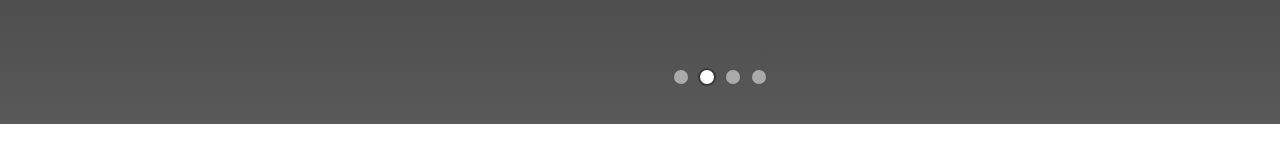
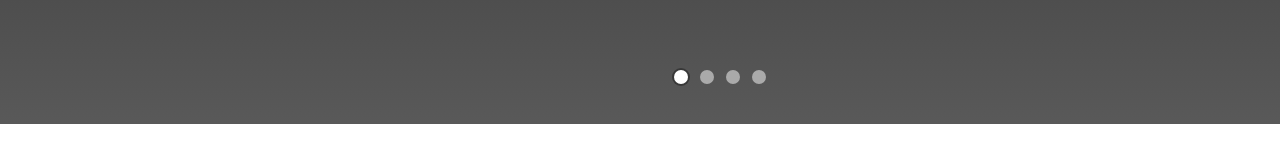
Before and after one commit to Cragbasi/my_portfolio, a React (Vite) app: page /#/ in a window 1280 px wide. Shown: the part 1547-1707 px from the top of the page. Built offline with nearby package versions, Linux system fonts and the light colour scheme.

Commit message:
work in progress

```diff
--- a/src/components/About.jsx
+++ b/src/components/About.jsx
@@ -9,7 +9,7 @@ function About({}) {
   useEffect(() => {
     const timer = setTimeout(() => {
       setCurrent((prev) => (prev + 1) % slides.length);
-    }, 1000);
+    }, 10000);
     return () => clearTimeout(timer);
   }, [current]);
   return (
--- a/src/components/Main.jsx
+++ b/src/components/Main.jsx
@@ -14,7 +14,7 @@ function Main({ isChecked, slides, title }) {
   useEffect(() => {
     const timer = setTimeout(() => {
       setCurrent((prev) => (prev + 1) % total);
-    }, 1000);
+    }, 10000);
     return () => clearTimeout(timer);
   }, [current, total]);
 
```
